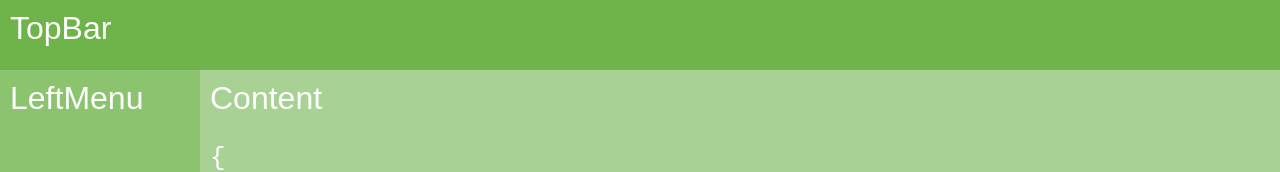
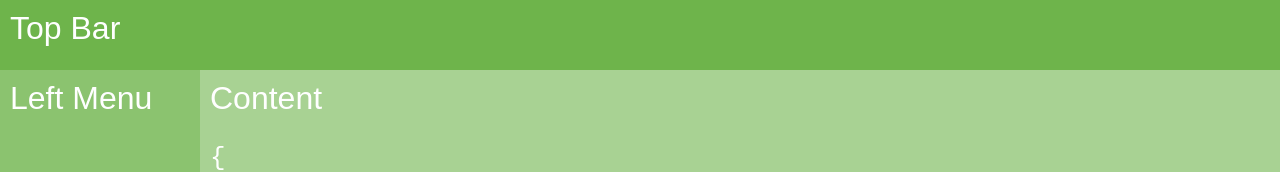
Before and after one commit to Realytics/react-layout-box-demo, a React (Create React App) app: page / in a window 1280 px wide. Shown: the top 172 px of the page. Built offline with nearby package versions, Linux system fonts and the light colour scheme.

Commit message:
Fix typo

```diff
--- a/src/App.js
+++ b/src/App.js
@@ -5,9 +5,9 @@ const boxStyle = (lighness) => ({ background: `hsl(100, 41%, ${lighness}%)`, pad
 
 const App = () => (
   <LayoutContainer width={window.innerWidth} height={window.innerHeight}>
-    <LayoutBox height={70} style={boxStyle(50)}>TopBar</LayoutBox>
+    <LayoutBox height={70} style={boxStyle(50)}>Top Bar</LayoutBox>
     <LayoutBox top={70}>
-      <LayoutBox width={200} style={boxStyle(60)}>LeftMenu</LayoutBox>
+      <LayoutBox width={200} style={boxStyle(60)}>Left Menu</LayoutBox>
       <LayoutBox left={200} style={boxStyle(70)} verticalScroll>
         {(layout) => (
           <div>
```
